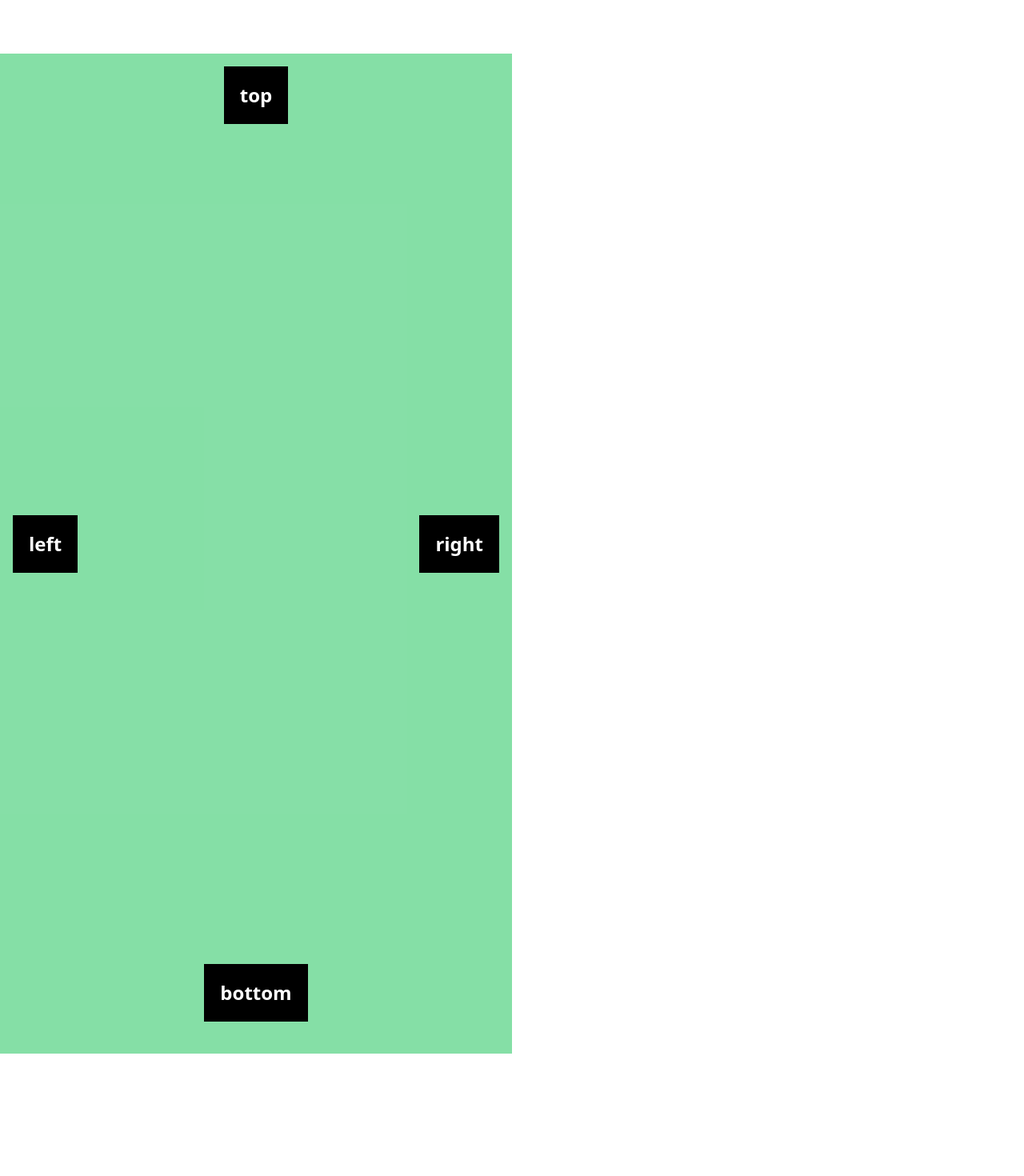
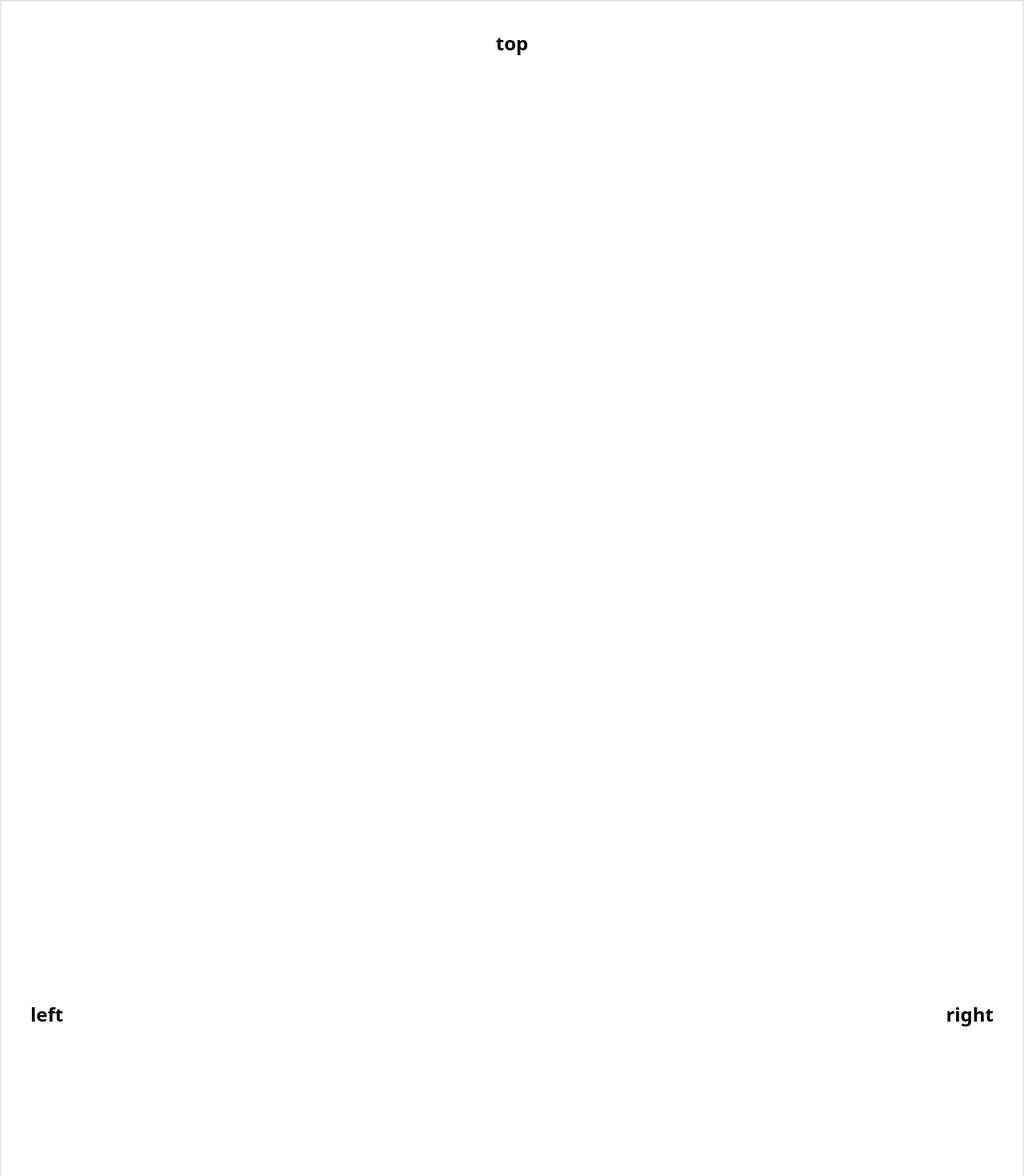
Before and after one commit to zat-org/QydahStream, a Nuxt app: page / in a window 1280 px wide. Shown: the top 1470 px of the page at 80% size. Before the commit the page ends 1317 px from the top, so only its background shows below. Built offline with nearby package versions, Linux system fonts and the light colour scheme.

Commit message:
update ration replace width

```diff
--- a/pages/index.vue
+++ b/pages/index.vue
@@ -1,38 +1,23 @@
 <template>
-  <div class="mt-[67px] w-[640px] h-[1250px] m-0flex flex-col justify-between items-center  bg-green-500/55 " >
-    <!-- <div class="absolute top-0 right-[50%] p-5 bg-blue-400 "> player1</div>
-    <div class="absolute top-[100%] right-[50%] p-5 bg-blue-400" > player2</div>
-    <div class="absolute top-[50%] left-0 p-5 bg-red-400" > player3</div>
-    <div class="absolute top-[50%] left-[100%] p-5 bg-red-400"> player4 </div> -->
-<!--
-<div class ="flex justify-between items-center  w-full">
-  <div class="p-5 bg-red-500"></div>
-  <div class="p-5 bg-red-500"></div>
-</div> -->
-<div class="text-2xl font-bold flex flex-col   items-center justify-center h-full w-full p-4 pb-10 ">
+  <div
+    class="aspect-[9/18]  flex flex-col  border-2   ">
+
+    <div
+      class="text-2xl font-bold flex flex-col items-center justify-center w-full h-full p-4 pb-10">
       <!-- top -->
-<div class="grow flex items-start ">
-<div class="p-5 text-white bg-black">
-  top
-</div>
+      <div class="grow flex items-start">
+        <div class="p-5  bg-white">top</div>
       </div>
       <!-- right andleft -->
       <div class="flex justify-between w-full">
-  <div class="p-5 text-white bg-black"> left </div>
-  <div class="p-5 text-white bg-black"> right</div>
-
+        <div class="p-5 bg-white">left</div>
+        <div class="p-5  bg-white">right</div>
       </div>
       <!-- bottoom -->
-<div class="grow flex items-end ">
-<div class="p-5 text-white bg-black">
-
-  bottom
+      <div class="grow flex items-end">
+        <div class="p-5 bg-white">bottom</div>
       </div>
     </div>
-
-</div>
-
-
 
     <!-- <div class ="flex justify-between items-center  w-full">
   <div class="p-5 bg-red-500"></div>
@@ -41,10 +26,6 @@
   </div>
 </template>
 
-<script lang="ts" setup>
+<script lang="ts" setup></script>
 
-</script>
-
-<style>
-
-</style>
+<style></style>
```
Lines whose indentation alone changed are shown as unchanged.
